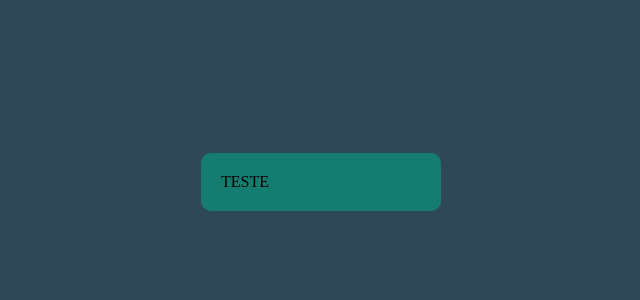
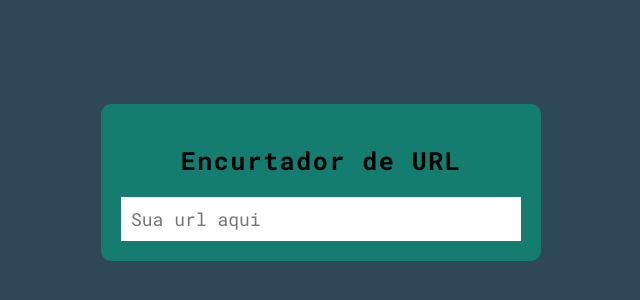
Before and after one commit to DiegoAmorimDeSousa/url-short, an Angular app: page / in a window 1280 px wide. Shown: the part 218-518 px from the top of the page, without its empty margins (319-959 px from the left). Built offline with nearby package versions, Linux system fonts and the light colour scheme.

Commit message:
feat: create input component

```diff
--- a/src/app/app.module.ts
+++ b/src/app/app.module.ts
@@ -4,11 +4,13 @@ import { BrowserModule } from '@angular/platform-browser';
 import { AppRoutingModule } from './app-routing.module';
 import { AppComponent } from './app.component';
 import { CardComponent } from './card/card.component';
+import { InputComponent } from './input/input.component';
 
 @NgModule({
   declarations: [
     AppComponent,
-    CardComponent
+    CardComponent,
+    InputComponent
   ],
   imports: [
     BrowserModule,
--- a/src/app/card/card.component.css
+++ b/src/app/card/card.component.css
@@ -1,7 +1,15 @@
 div {
   background: #157C70;
   width: fit-content;
-  min-width: 200px;
+  min-width: 400px;
   padding: 20px;
   border-radius: 10px;
 }
+
+div > div {
+  font-size: 25px;
+  font-weight: bold;
+  letter-spacing: 1.5px;
+  font-family: "Roboto Mono", monospace;
+  text-align: center;
+}
--- a/src/app/card/card.component.html
+++ b/src/app/card/card.component.html
@@ -1 +1,4 @@
-<div>TESTE</div>
+<div>
+  <div>Encurtador de URL</div>
+  <app-input></app-input>
+</div>
--- /dev/null
+++ b/src/app/input/input.component.css
@@ -0,0 +1,9 @@
+input {
+  font-family: "Roboto Mono", monospace;
+  font-size: 18px;
+  border: none;
+  width: 100%;
+  padding: 10px;
+  outline: none;
+  margin-right: 20px;
+}
--- /dev/null
+++ b/src/app/input/input.component.html
@@ -0,0 +1 @@
+<input placeholder="Sua url aqui"/>
--- a/src/index.html
+++ b/src/index.html
@@ -6,6 +6,9 @@
   <base href="/">
   <meta name="viewport" content="width=device-width, initial-scale=1">
   <link rel="icon" type="image/x-icon" href="favicon.ico">
+  <link rel="preconnect" href="https://fonts.googleapis.com">
+  <link rel="preconnect" href="https://fonts.gstatic.com" crossorigin>
+  <link href="https://fonts.googleapis.com/css2?family=Roboto+Mono:ital,wght@0,100..700;1,100..700&display=swap" rel="stylesheet">
 </head>
 <body>
   <app-root></app-root>
--- a/src/styles.css
+++ b/src/styles.css
@@ -1,6 +1,6 @@
 * {
   margin: 0;
-  box-sizing: 0;
+  box-sizing: border-box;
   padding: 0;
 }
 
```
Also changed, not shown: src/app/input/input.component.ts (added, +10 -0 lines), 1 other file (tests, documents, lock files or other folders).
